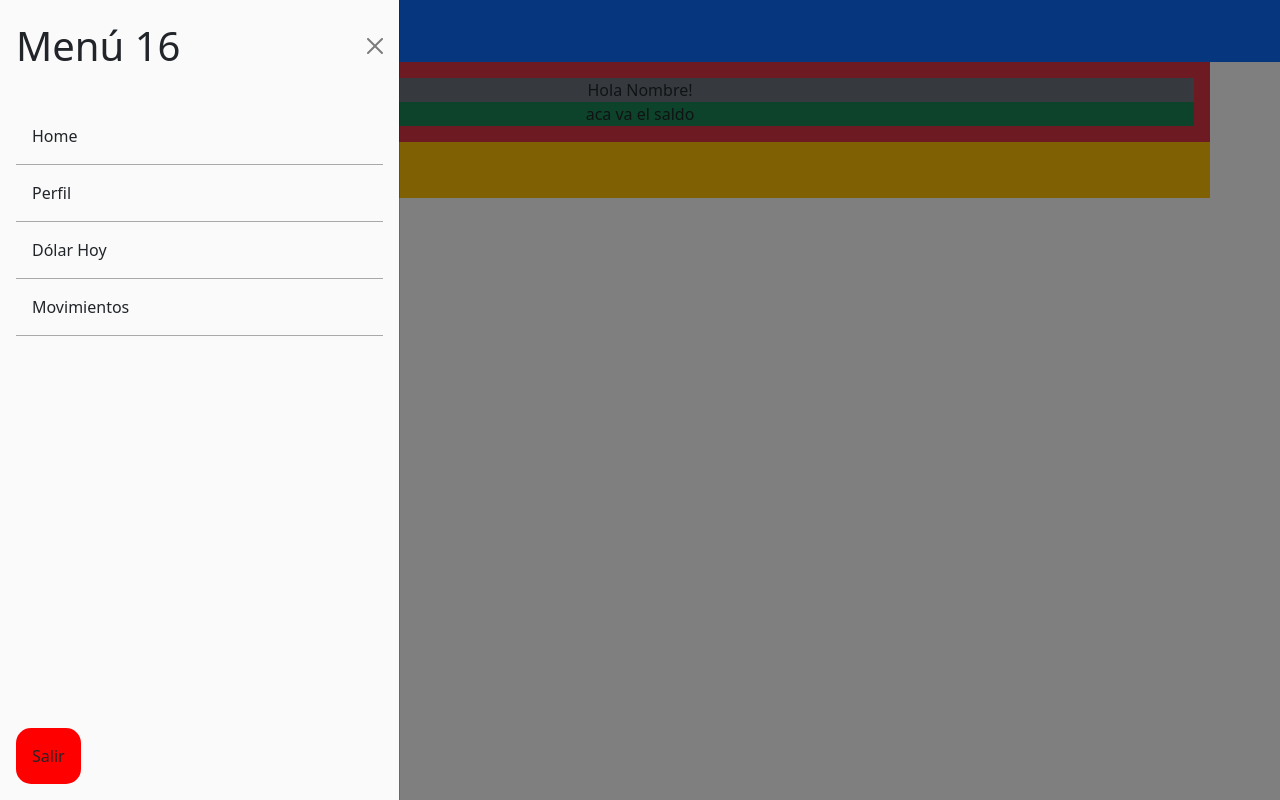
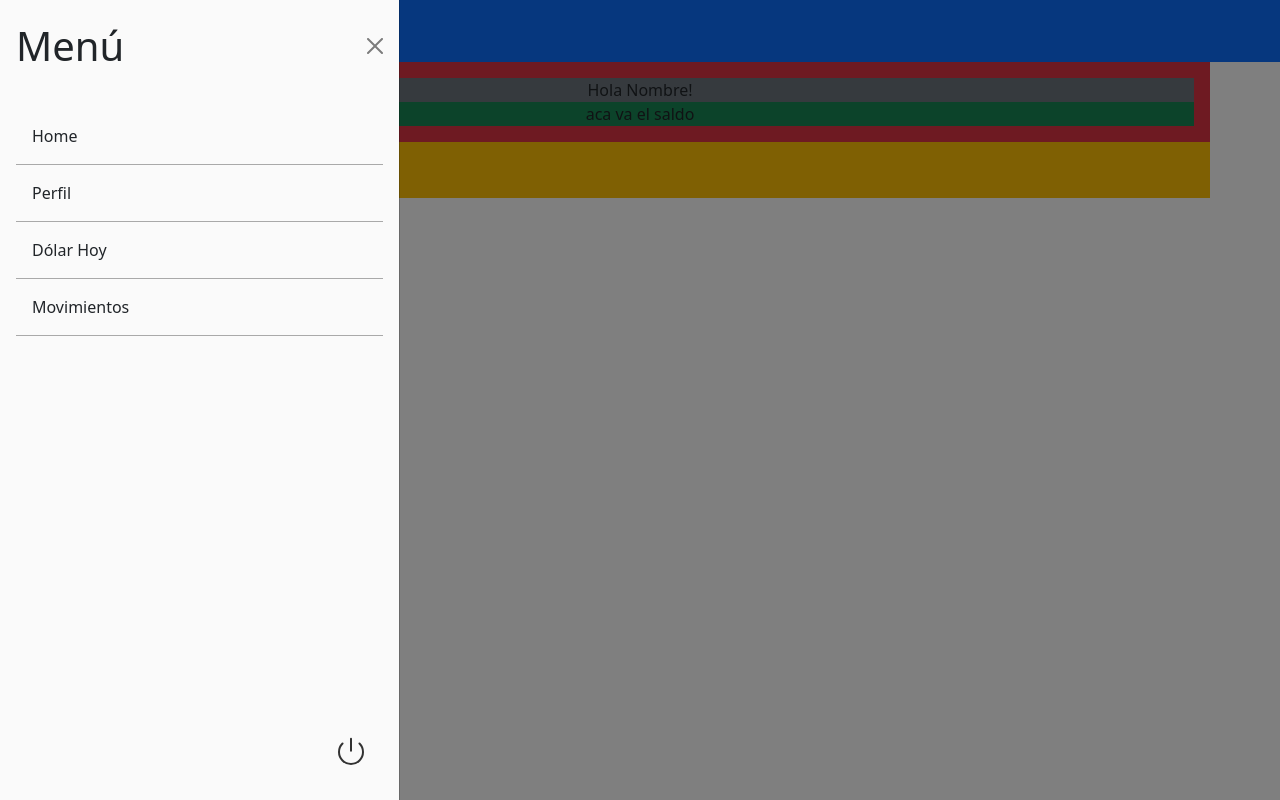
Before and after one commit to TuteAnnikian/ITBA---Grupo-4, a plain HTML site: page pages/principal/principal.html in a window 1280 px wide. Both pictures are taken after a click on the button 96 px from the left and 31 px from the top of the page. Drawn offline with nearby package versions, Linux system fonts and the light colour scheme.

Commit message:
side bar ok 16:46hs

```diff
--- a/pages/principal/principal.css
+++ b/pages/principal/principal.css
@@ -23,8 +23,9 @@ ul {
 }
 
 .listlogout{
-    background-color: red;
-    border-radius: 15px;
+    color: black;
+    text-decoration: none;
+    background-color: none;
     padding: 1rem;
     position:absolute;
     bottom: 1rem;
--- a/pages/principal/principal.html
+++ b/pages/principal/principal.html
@@ -25,7 +25,7 @@
             <nav>
                 <div class="offcanvas offcanvas-start" id="offcanvas">
                     <div class="offcanvas-header">
-                      <h1 class="offcanvas-title">Menú 16</h1>
+                      <h1 class="offcanvas-title">Menú</h1>
                       <button type="button" class="btn-close text-reset" data-bs-dismiss="offcanvas"></button>
                     </div>
                     <div class="offcanvas-body">
@@ -74,7 +74,12 @@
                                 </li>
                               </ul> -->
 
-                        <a href="\index.html" class="list-group-item listlogout">Salir</a>
+                        <div class="d-flex justify-content-end">
+                            <a href="\index.html" class="listlogout">
+                                <svg role="img" xmlns="http://www.w3.org/2000/svg" width="2rem" height="2rem" viewBox="0 0 24 24" aria-labelledby="powerIconTitle" stroke="#000000cc" stroke-width="1.5" stroke-linecap="round" stroke-linejoin="miter" fill="none" color="#000000cc"> <title id="powerIconTitle">Cerrar sesión</title> <path d="M12 2L12 11M18.363961 5.63603897C21.8786797 9.15075759 21.8786797 14.8492424 18.363961 18.363961 14.8492424 21.8786797 9.15075759 21.8786797 5.63603897 18.363961 2.12132034 14.8492424 2.12132034 9.15075759 5.63603897 5.63603897"/> </svg>
+
+                            </a>
+                        </div>
                         <!-- <div class="row">
                             <svg role="img" xmlns="http://www.w3.org/2000/svg" width="2rem" height="2rem" viewBox="0 0 24 24" aria-labelledby="exitIconTitle" stroke="#000000cc" stroke-width="1.5" stroke-linecap="round" stroke-linejoin="miter" fill="none" color="#000000cc"> <title id="exitIconTitle">Exit</title> <path d="M18 15l3-3-3-3"/> <path d="M11.5 12H20"/> <path stroke-linecap="round" d="M21 12h-1"/> <path d="M15 4v16H4V4z"/> </svg>
                             <a href="\index.html" class="list-group-item listlogout">Salir</a>
```
